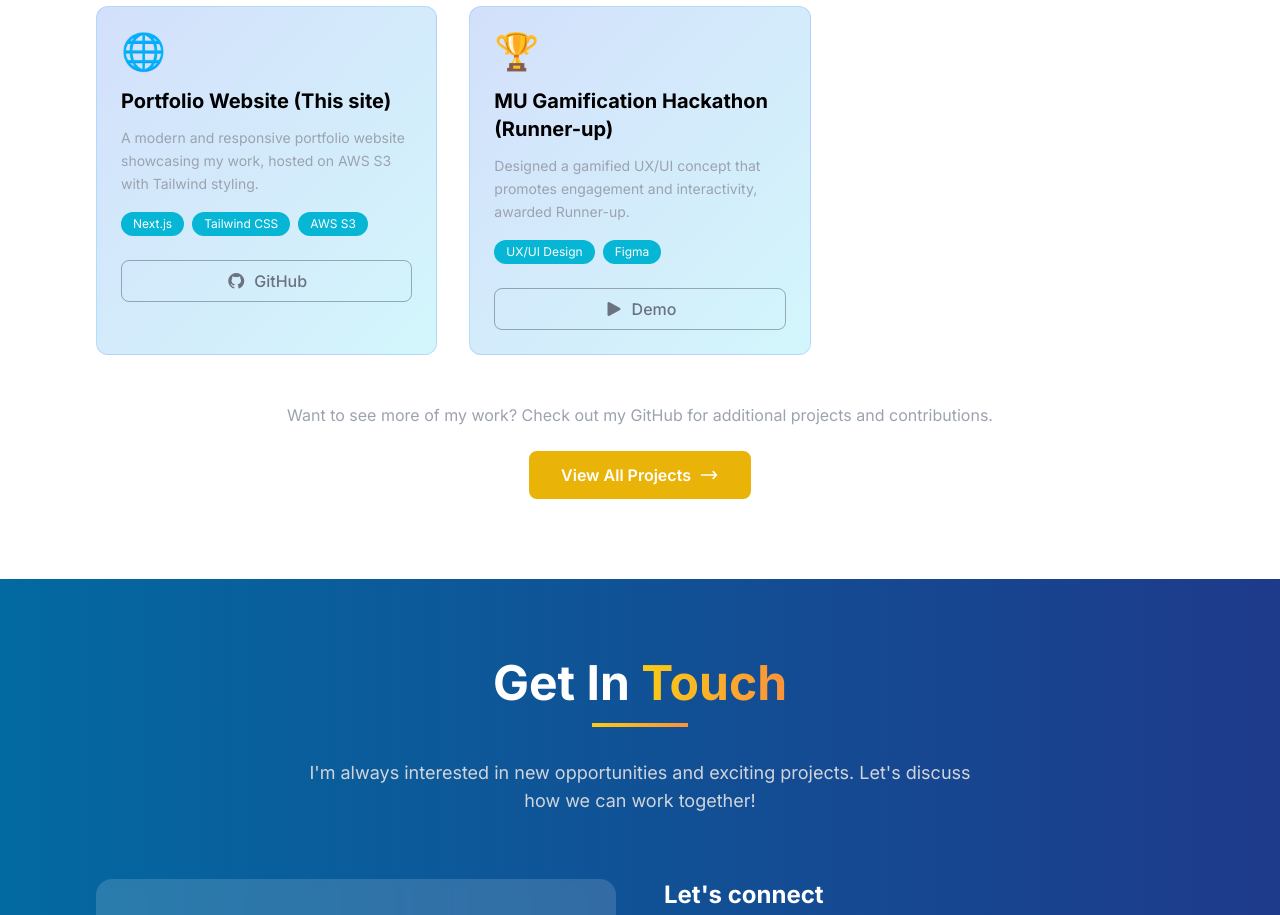
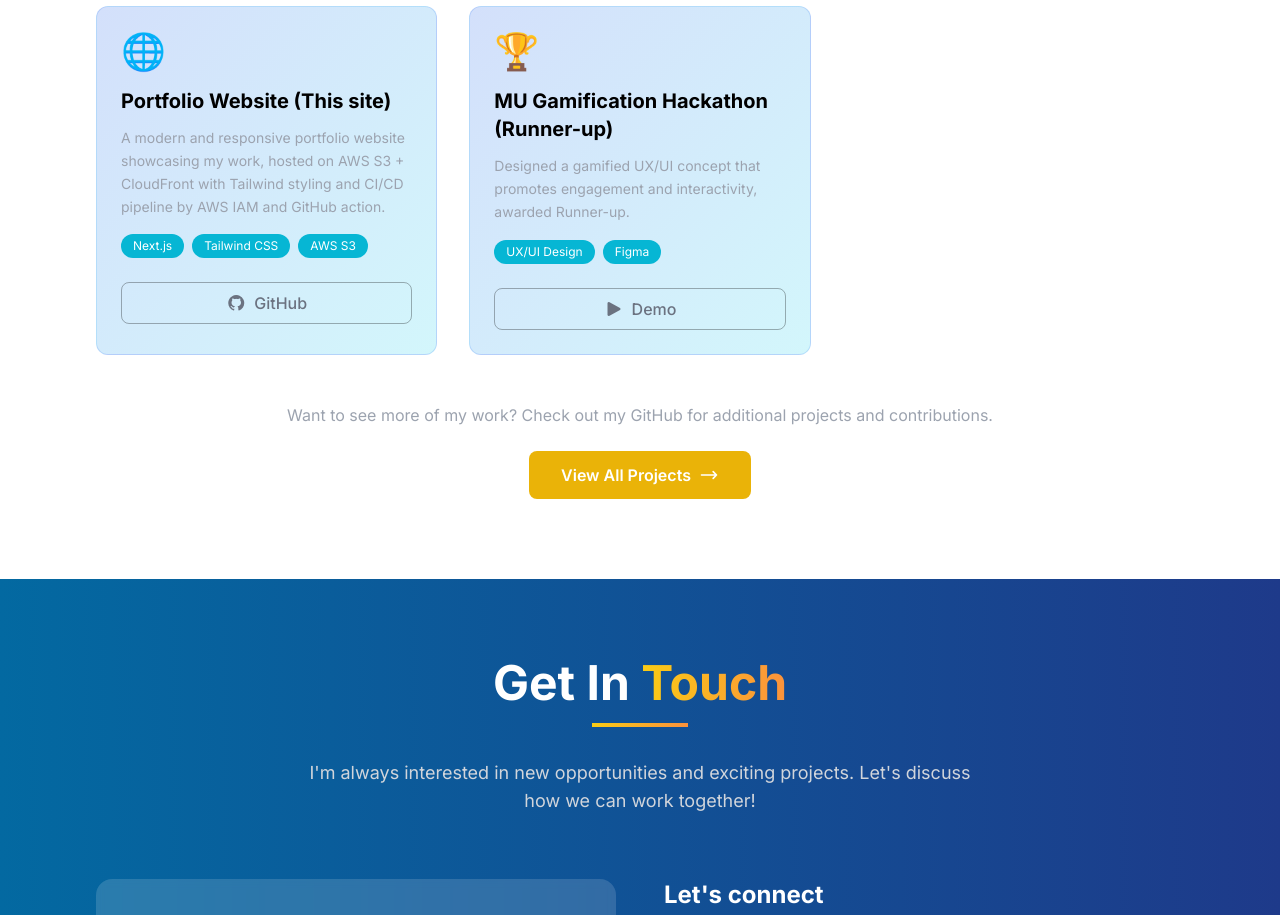
Before and after one commit to bbbbyw/myPortfolio, a Next.js app: page / in a window 1280 px wide. Shown: the part 4120-5035 px from the top of the page. Built offline with nearby package versions, Linux system fonts and the light colour scheme.

Commit message:
Change project description

```diff
--- a/src/components/Projects.tsx
+++ b/src/components/Projects.tsx
@@ -51,7 +51,7 @@ const projects: Project[] = [
   {
     id: 4,
     title: 'Portfolio Website (This site)',
-    description: 'A modern and responsive portfolio website showcasing my work, hosted on AWS S3 with Tailwind styling.',
+    description: 'A modern and responsive portfolio website showcasing my work, hosted on AWS S3 + CloudFront with Tailwind styling and CI/CD pipeline by AWS IAM and GitHub action.',
     image: '🌐',
     technologies: ['Next.js', 'Tailwind CSS', 'AWS S3'],
     demoVideoUrl: '',
```
